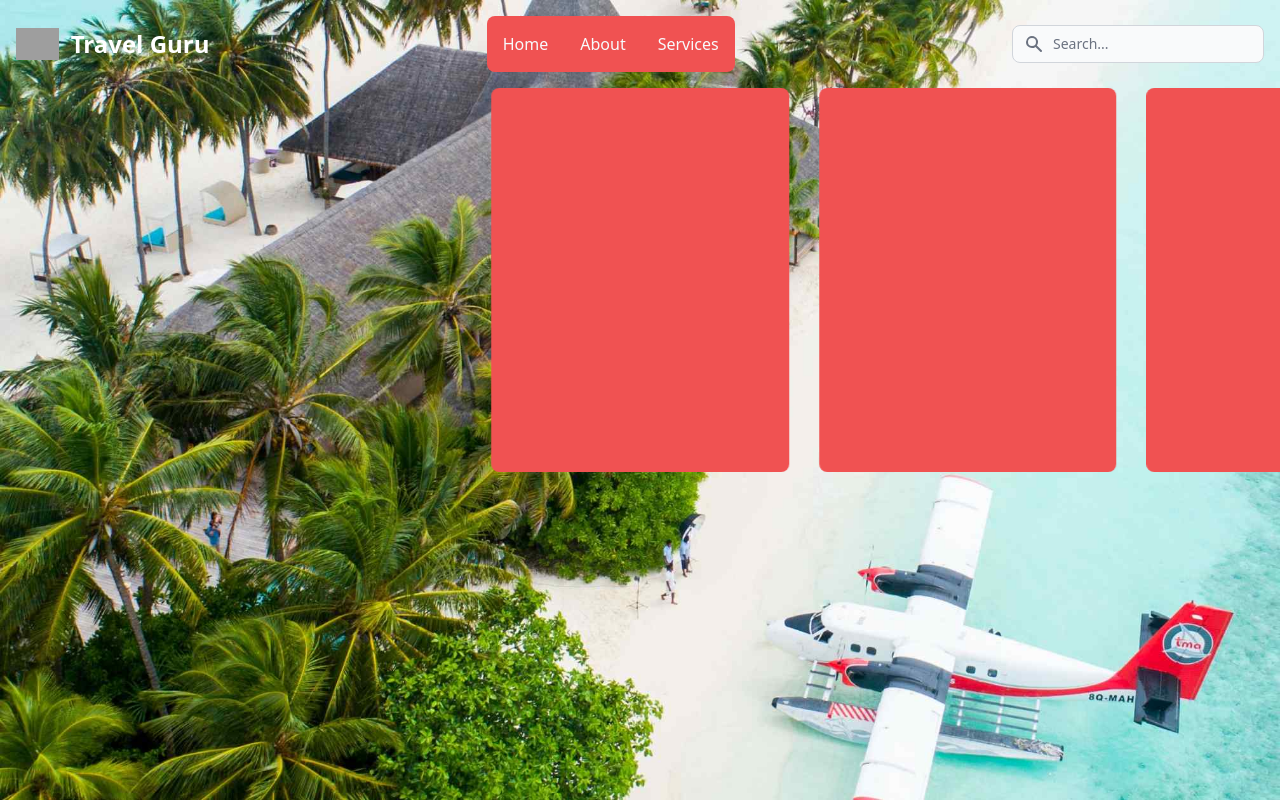
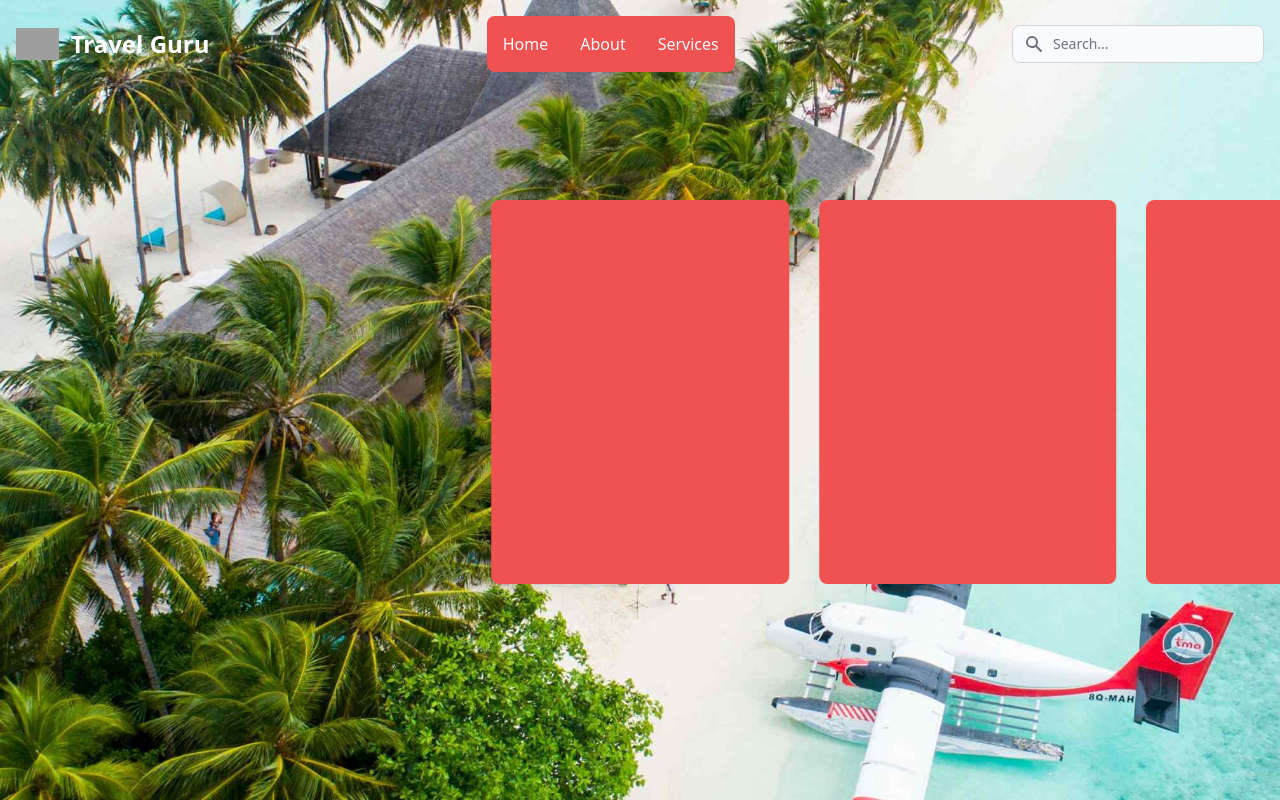
Before and after one commit to Source-Code-007/travel-guru-pHero, a React (Vite) app: page / in a window 1280 px wide. Built offline with nearby package versions, Linux system fonts and the light colour scheme; grey boxes are pictures that could not be loaded.

Commit message:
swiper slider added

```diff
--- a/src/Components/Header/Nav.jsx
+++ b/src/Components/Header/Nav.jsx
@@ -6,7 +6,7 @@ import bannerImg from '../../assets/img/Rectangle-1.jpg'
 
 const Nav = () => {
     return (
-    <header style={{ backgroundImage: `url(${bannerImg})` }}  className=' bg-cover bg-no-repeat min-h-screen'>
+        <header style={{ backgroundImage: `url(${bannerImg})` }} className=' bg-cover bg-no-repeat min-h-screen'>
 
             <nav className="bg-transparent border-gray-200 dark:bg-gray-900">
                 <div className="max-w-screen-xl flex flex-wrap items-center justify-between mx-auto p-4">
@@ -53,6 +53,7 @@ const Nav = () => {
                 </div>
             </nav>
 
+            <div className='my-28'>
                <Swiper
                     slidesPerView={4}
                     centeredSlides={true}
@@ -75,6 +76,7 @@ const Nav = () => {
                         <div className='h-96 bg-red-500 rounded-lg'></div>
                     </SwiperSlide>
                 </Swiper>
+            </div>
         </header>
     );
 };
```
Lines whose indentation alone changed are shown as unchanged.
